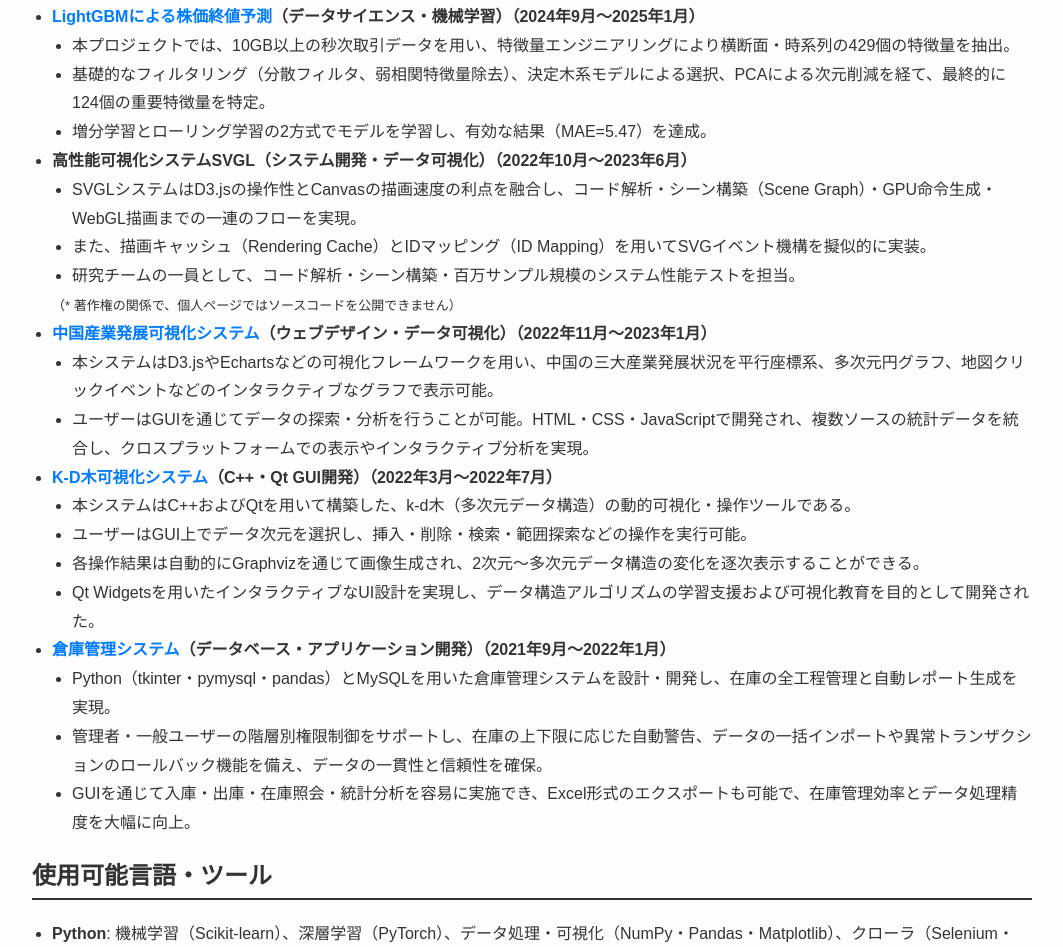
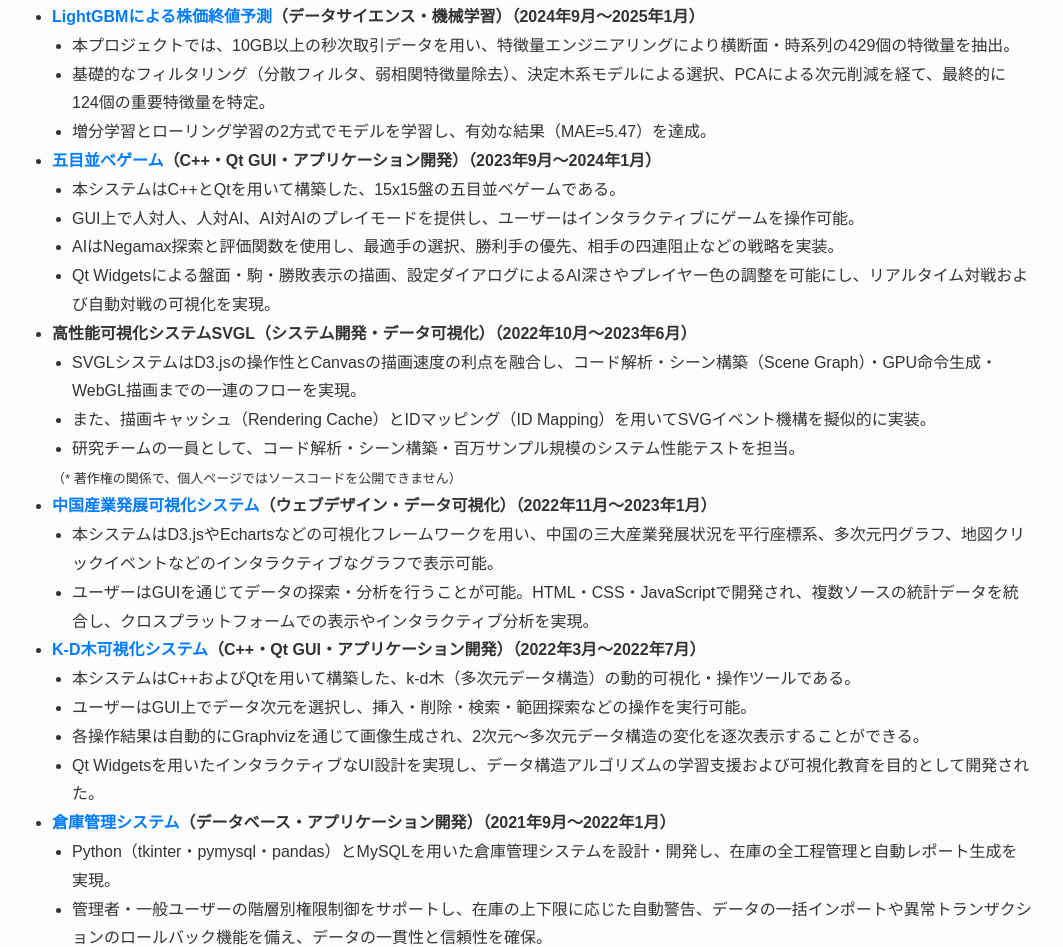
Before and after one commit to KangYimyeong/Resume, a plain HTML site: page index.html in a window 1280 px wide. Shown: the part 2050-2997 px from the top of the page, without its empty margins (108-1171 px from the left). Drawn offline with Linux system fonts and the light colour scheme.

Commit message:
Update index.html

```diff
--- a/index.html
+++ b/index.html
@@ -79,6 +79,14 @@
                 <li>増分学習とローリング学習の2方式でモデルを学習し、有効な結果（MAE=5.47）を達成。</li>
             </ul>
         </li>
+        <li><b><a href="https://github.com/IchimeiKyou/Gobang">五目並べゲーム</a>（C++・Qt GUI・アプリケーション開発）（2023年9月～2024年1月）</b><br>
+            <ul>
+                <li>本システムはC++とQtを用いて構築した、15x15盤の五目並べゲームである。</li>
+                <li>GUI上で人対人、人対AI、AI対AIのプレイモードを提供し、ユーザーはインタラクティブにゲームを操作可能。</li>
+                <li>AIはNegamax探索と評価関数を使用し、最適手の選択、勝利手の優先、相手の四連阻止などの戦略を実装。</li>
+                <li>Qt Widgetsによる盤面・駒・勝敗表示の描画、設定ダイアログによるAI深さやプレイヤー色の調整を可能にし、リアルタイム対戦および自動対戦の可視化を実現。</li>
+            </ul>
+        </li>
         <li><b>高性能可視化システムSVGL（システム開発・データ可視化）（2022年10月～2023年6月）</b><br>
             <ul>
                 <li>SVGLシステムはD3.jsの操作性とCanvasの描画速度の利点を融合し、コード解析・シーン構築（Scene Graph）・GPU命令生成・WebGL描画までの一連のフローを実現。</li>
@@ -93,7 +101,7 @@
                 <li>ユーザーはGUIを通じてデータの探索・分析を行うことが可能。HTML・CSS・JavaScriptで開発され、複数ソースの統計データを統合し、クロスプラットフォームでの表示やインタラクティブ分析を実現。</li>
             </ul>
         </li>
-        <li><b><a href="https://github.com/IchimeiKyou/KDTree">K-D木可視化システム</a>（C++・Qt GUI開発）（2022年3月～2022年7月）</b><br>
+        <li><b><a href="https://github.com/IchimeiKyou/KDTree">K-D木可視化システム</a>（C++・Qt GUI・アプリケーション開発）（2022年3月～2022年7月）</b><br>
             <ul>
                 <li>本システムはC++およびQtを用いて構築した、k-d木（多次元データ構造）の動的可視化・操作ツールである。</li>
                 <li>ユーザーはGUI上でデータ次元を選択し、挿入・削除・検索・範囲探索などの操作を実行可能。</li>
```
